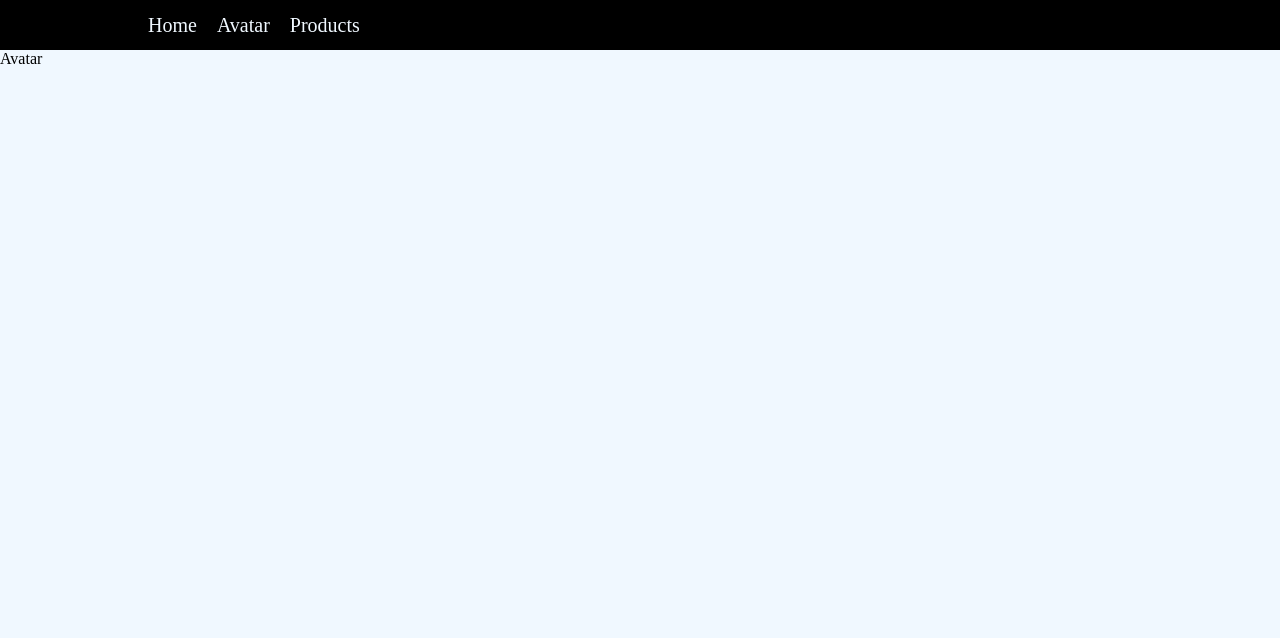
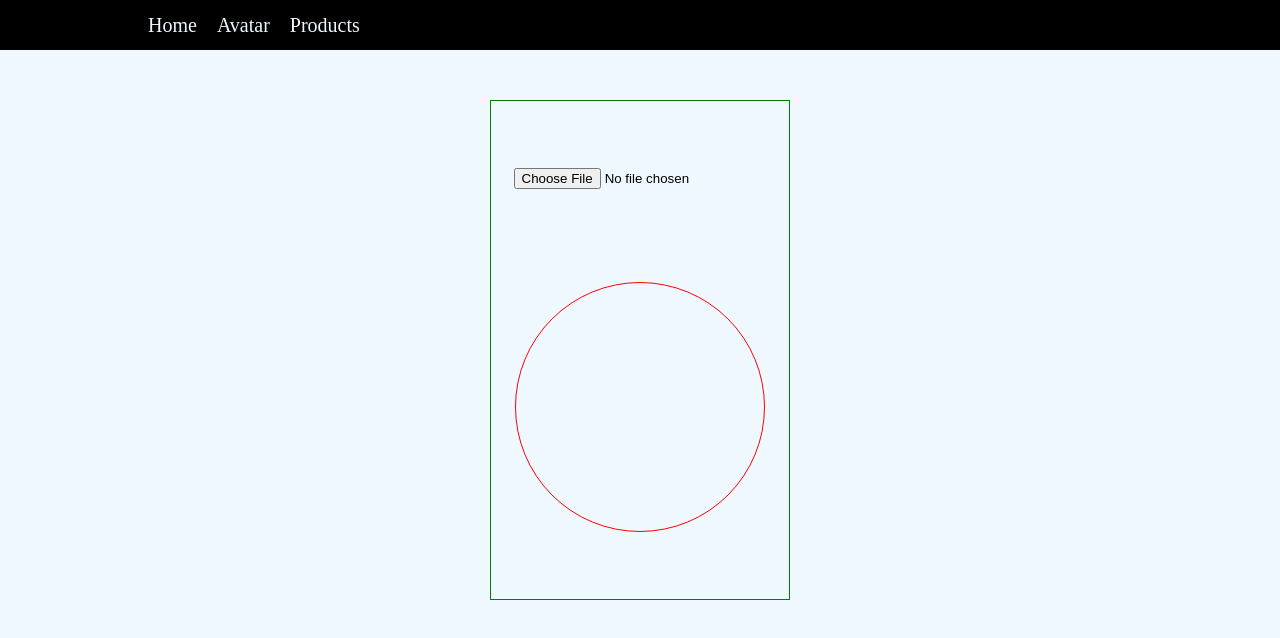
Before and after one commit to SavalanQorxmaz/lesson17-file-upload, a React (Create React App) app: page /avatar in a window 1280 px wide. Shown: the top 638 px of the page. Built offline with nearby package versions, Linux system fonts and the light colour scheme.

Commit message:
avatar page modified

```diff
--- a/src/pages/Avatar.jsx
+++ b/src/pages/Avatar.jsx
@@ -2,8 +2,40 @@
 import React from 'react'
 
 const Avatar = () => {
+
+
+  const  convertBase64 = (file) => {
+    return new Promise((resolve, reject) => {
+      const fileReader = new FileReader();
+      fileReader.readAsDataURL(file)
+      fileReader.onload = () => {
+        resolve(fileReader.result);
+      }
+      fileReader.onerror = (error) => {
+        reject(error);
+      }
+    })
+    // .then(res=>console.log(res))
+
+  }
+
+ const handleFileRead = async (event) => {
+    const file = event.target.files[0]
+    const base64 = await convertBase64(file)
+    console.log(base64)
+  }
+
+
+
+
+
   return (
-    <div>Avatar</div>
+    <div className='container'>
+      <div className='avatar'>
+        <input onChange={handleFileRead} type="file" />
+        <div className='img-frame'><img src="" alt="" /></div>
+      </div>
+    </div>
   )
 }
 
--- a/src/styles/pages/avatar.scss
+++ b/src/styles/pages/avatar.scss
@@ -0,0 +1,20 @@
+
+.avatar {
+    width: 300px;
+    height: 500px;
+    margin: auto;
+    border: 1px solid green;
+    display: flex;
+    flex-direction: column;
+    justify-content: space-around;
+    align-items: center;
+    padding: 20px;
+    margin-top: 50px;
+
+    .img-frame {
+        width: 250px;
+        height: 250px;
+        border-radius: 50%;
+        border: 1px solid red;
+    }
+}
```
